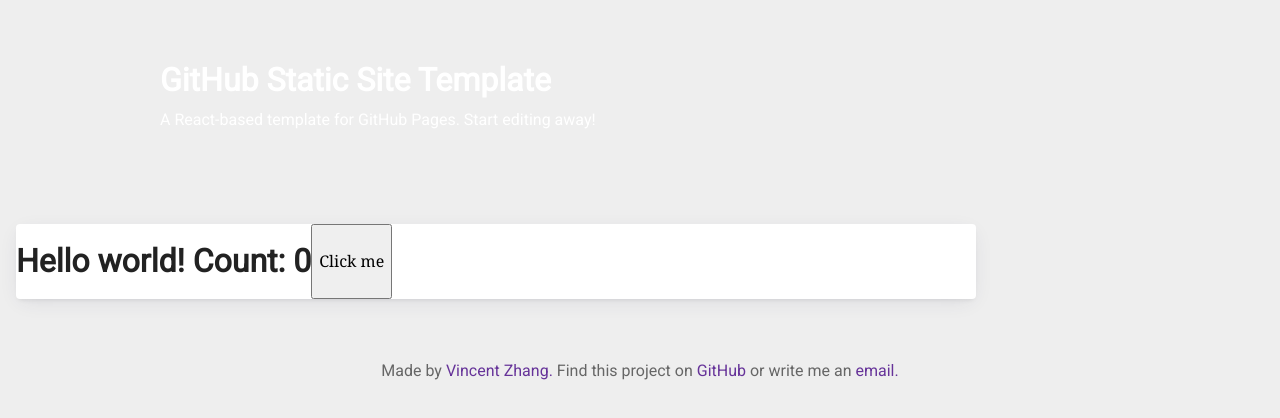
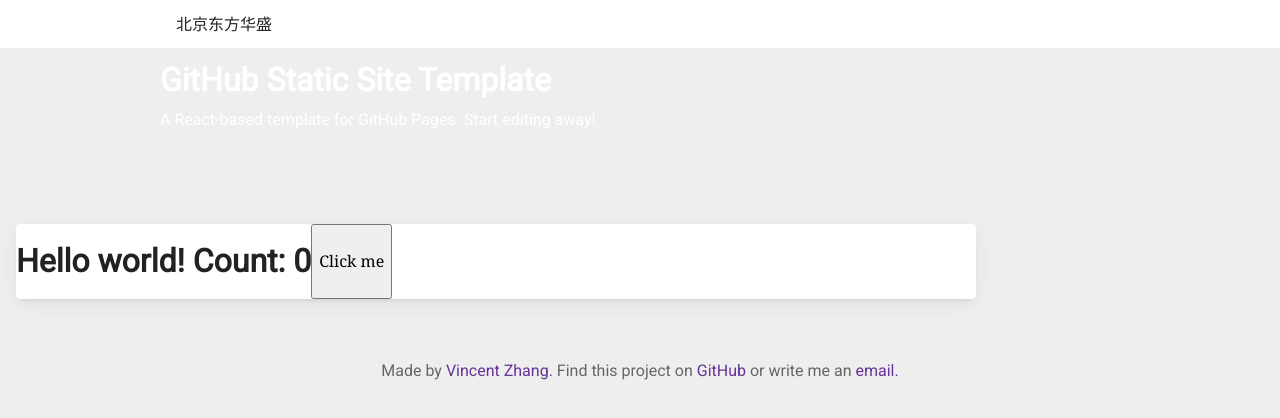
Before and after one commit to karuto/beijinghuasheng, a React app: page / in a window 1280 px wide. Built offline with nearby package versions, Linux system fonts and the light colour scheme.

Commit message:
Added header

```diff
--- a/index.html
+++ b/index.html
@@ -4,8 +4,8 @@
 <head>
     <meta charset="utf-8">
     <meta http-equiv="x-ua-compatible" content="ie=edge">
-    <title>Github Static Site Template</title>
-    <meta name="description" content="">
+    <title>北京东方华盛科技有限公司</title>
+    <meta name="description" content="北京东方华盛科技有限公司官方网站，提供企业背景、产品简介、资质证明等信息。">
     <meta name="viewport" content="width=device-width, initial-scale=1, shrink-to-fit=no">
 
     <link rel="manifest" href="site.webmanifest">
--- a/src/components/Footer/Footer.css
+++ b/src/components/Footer/Footer.css
@@ -1,6 +1,3 @@
-/* ==========================================================================
-  Footer
-  ========================================================================== */
 .footer {
   color: #666;
   font-family: Roboto,"Hiragino Sans GB","冬青黑","Microsoft YaHei","微软雅黑",SimSun,"宋体",sans-serif;
--- /dev/null
+++ b/src/components/Header/Header.css
@@ -0,0 +1,11 @@
+.header {
+  width: 100%;
+  padding: 16px;
+  position: fixed;
+  background: white;
+}
+
+.content {
+  max-width: 960px;
+  margin: 0 auto;
+}
--- /dev/null
+++ b/src/components/Header/Header.js
@@ -0,0 +1,15 @@
+import React from 'react';
+import styles from './Header.css'
+
+const Header = () => {
+
+    return (
+        <header className={styles.header}>
+          <div className={styles.content}>
+            <div className={styles.logo}>北京东方华盛</div>
+          </div>
+        </header>
+    );
+};
+
+export default Header;
--- a/src/components/Page/Page.js
+++ b/src/components/Page/Page.js
@@ -1,4 +1,5 @@
 import React, { useState } from 'react';
+import Header from '../Header/Header';
 import Footer from '../Footer/Footer';
 import styles from './Page.css';
 
@@ -12,6 +13,7 @@
 
     return (
         <div className={styles.container}>
+            <Header/>
             <header className={styles.titles}>
                 <h1 className={styles['heading--titles']}>{strings.headingGlobal}</h1>
                 <h3 className={styles['subheading--titles']}>{strings.subheadingGlobal}</h3>
@@ -22,7 +24,7 @@
                     Click me
                 </button>
             </div>
-            <Footer />
+            <Footer/>
         </div>
     );
 }
```
Also changed, not shown: dist/app.css, dist/app.js, 2 other files.
